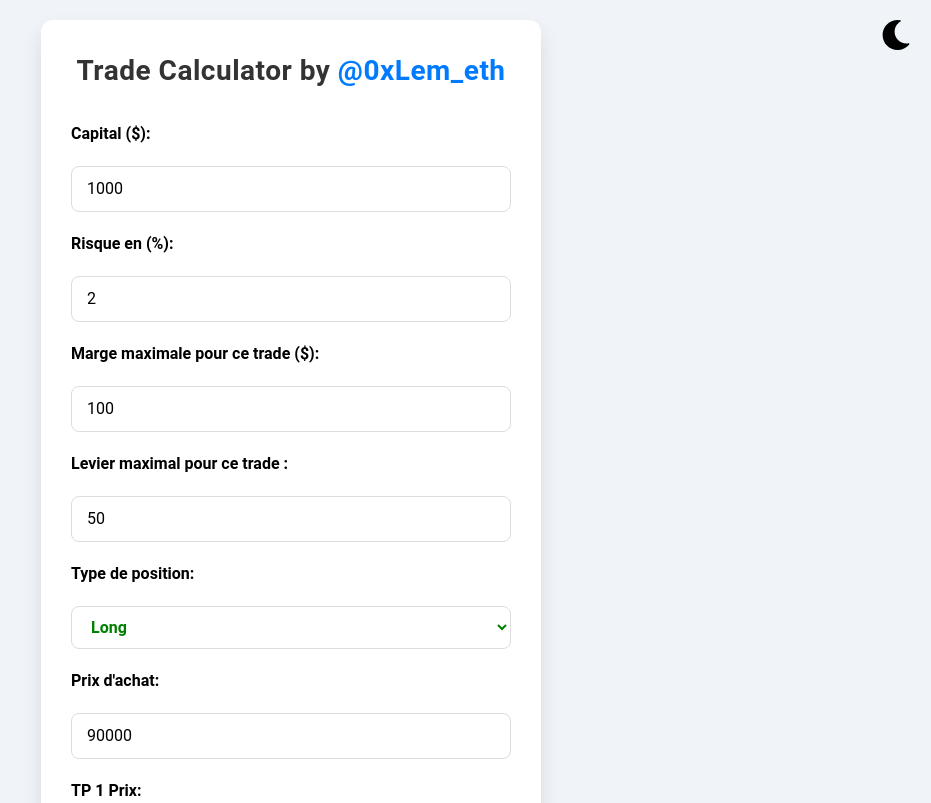
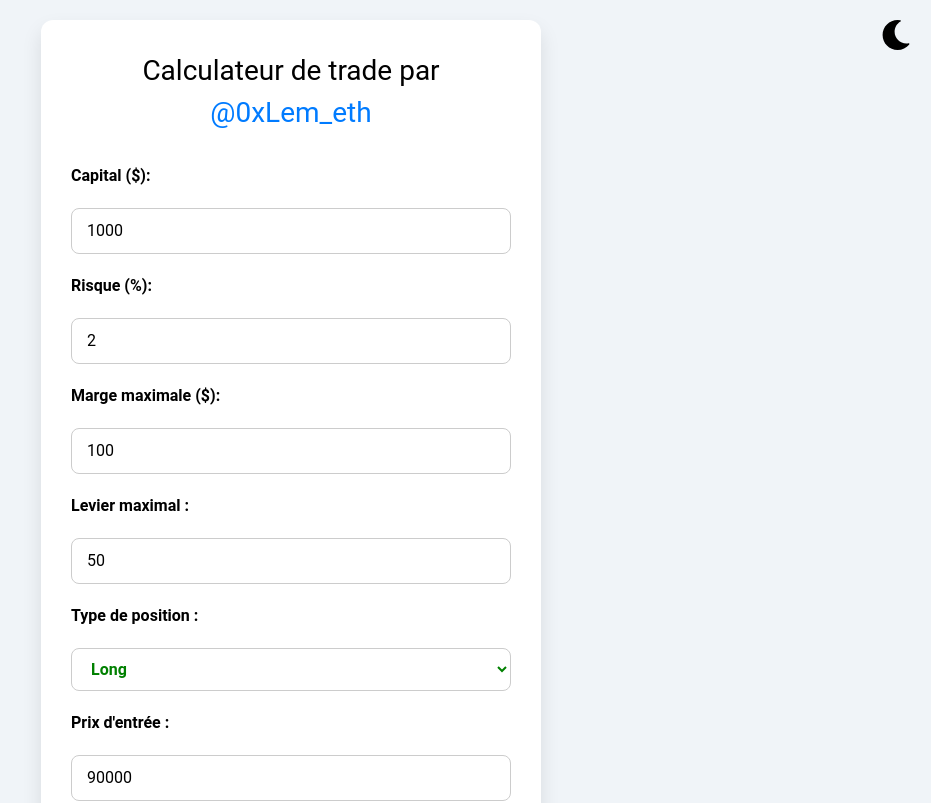
Before and after one commit to lem6z/trade-calculator, a Next.js app: page / in a window 1280 px wide. Shown: the top 803 px of the page, without its empty margins (349-1280 px from the left). Built offline with nearby package versions, Linux system fonts and the light colour scheme.

Commit message:
V1.0.2 Traductions

```diff
--- a/app/page.tsx
+++ b/app/page.tsx
@@ -1,7 +1,7 @@
 "use client";
 
 import { useState } from "react";
-import { FaSun, FaMoon } from "react-icons/fa"; // Icônes soleil et lune
+import { FaSun, FaMoon } from "react-icons/fa";
 
 export default function Home() {
   const [capital, setCapital] = useState(1000);
@@ -13,7 +13,7 @@ export default function Home() {
   const [maxMargin, setMaxMargin] = useState(100);
   const [maxLeverage, setMaxLeverage] = useState(50);
   const [result, setResult] = useState<any>(null);
-  const [isNightMode, setIsNightMode] = useState(false); // État pour gérer le mode nuit
+  const [isNightMode, setIsNightMode] = useState(false);
 
   const addTargetPrice = () => {
     setTargetPrices([...targetPrices, { targetPrice: 0, percentage: 0 }]);
@@ -44,7 +44,6 @@ export default function Home() {
     const positionValue = positionSize * entry;
 
     let totalPnL = 0;
-    let totalPercentage = 0;
     targetPrices.forEach((target) => {
       const targetPrice = parseFloat(target.targetPrice.toString());
       const pnl =
@@ -52,7 +51,6 @@ export default function Home() {
           ? positionSize * (targetPrice - entry)
           : positionSize * (entry - targetPrice);
       totalPnL += pnl * (target.percentage / 100);
-      totalPercentage += target.percentage;
     });
 
     let leverage = positionValue / maxMargin;
@@ -82,7 +80,7 @@ export default function Home() {
   };
 
   const toggleNightMode = () => {
-    setIsNightMode(!isNightMode); // Bascule entre le mode jour et le mode nuit
+    setIsNightMode(!isNightMode);
   };
 
   return (
@@ -92,14 +90,13 @@ export default function Home() {
         justifyContent: "center",
         alignItems: "center",
         minHeight: "100vh",
-        backgroundColor: isNightMode ? "#121212" : "#f0f4f8", // Fond différent selon le mode
-        color: isNightMode ? "#ffffff" : "#000000", // Texte différent selon le mode
+        backgroundColor: isNightMode ? "#121212" : "#f0f4f8",
+        color: isNightMode ? "#ffffff" : "#000000",
         fontFamily: "'Roboto', sans-serif",
         padding: 20,
-        position: "relative", // Permet de positionner le bouton en haut à droite
+        position: "relative",
       }}
     >
-      {/* Bouton pour basculer le mode */}
       <button
         onClick={toggleNightMode}
         style={{
@@ -111,7 +108,6 @@ export default function Home() {
           cursor: "pointer",
           fontSize: 30,
           color: isNightMode ? "#fff" : "#000",
-          transition: "all 0.3s ease-in-out",
         }}
       >
         {isNightMode ? <FaSun /> : <FaMoon />}
@@ -121,111 +117,65 @@ export default function Home() {
         style={{
           maxWidth: 500,
           width: "100%",
-          backgroundColor: isNightMode ? "#333" : "#ffffff", // Fond du bloc
+          backgroundColor: isNightMode ? "#333" : "#ffffff",
           borderRadius: 12,
           padding: 30,
           boxShadow: isNightMode ? "0 10px 20px rgba(255, 255, 255, 0.1)" : "0 10px 20px rgba(0, 0, 0, 0.1)",
-          transition: "all 0.3s ease-in-out",
-          transform: result ? "scale(1.05)" : "scale(1)",
         }}
       >
-        <h1
-          style={{
-            fontSize: 28,
-            textAlign: "center",
-            color: isNightMode ? "#ffffff" : "#333", // Couleur du titre
-            marginBottom: 30,
-            fontWeight: "bold",
-            letterSpacing: "0.5px",
-          }}
-        >
-          Trade Calculator by{" "}
-          <a
-            href="https://www.x.com/0xlem_eth"
-            target="_blank"
-            style={{ color: "#007bff", textDecoration: "none" }}
-          >
+        <h1 style={{ fontSize: 28, textAlign: "center", marginBottom: 30 }}>
+          Calculateur de trade par{" "}
+          <a href="https://www.x.com/0xlem_eth" target="_blank" style={{ color: "#007bff", textDecoration: "none" }}>
             @0xLem_eth
           </a>
         </h1>
 
         <div style={{ display: "flex", flexDirection: "column", gap: 20 }}>
           <label style={{ ...labelStyle, color: isNightMode ? "#ffffff" : "#000000" }}>Capital ($):</label>
-          <input
-            type="number"
-            value={capital}
-            onChange={(e) => setCapital(Number(e.target.value))}
-            style={inputStyle(isNightMode)}
-          />
+          <input type="number" value={capital} onChange={(e) => setCapital(Number(e.target.value))} style={inputStyle(isNightMode)} />
 
-          <label style={{ ...labelStyle, color: isNightMode ? "#ffffff" : "#000000" }}>Risque en (%):</label>
-          <input
-            type="number"
-            value={risk}
-            onChange={(e) => setRisk(Number(e.target.value))}
-            style={inputStyle(isNightMode)}
-          />
+          <label style={{ ...labelStyle, color: isNightMode ? "#ffffff" : "#000000" }}>Risque (%):</label>
+          <input type="number" value={risk} onChange={(e) => setRisk(Number(e.target.value))} style={inputStyle(isNightMode)} />
 
-          <label style={{ ...labelStyle, color: isNightMode ? "#ffffff" : "#000000" }}>Marge maximale pour ce trade ($):</label>
-          <input
-            type="number"
-            value={maxMargin}
-            onChange={(e) => setMaxMargin(Number(e.target.value))}
-            style={inputStyle(isNightMode)}
-          />
+          <label style={{ ...labelStyle, color: isNightMode ? "#ffffff" : "#000000" }}>Marge maximale ($):</label>
+          <input type="number" value={maxMargin} onChange={(e) => setMaxMargin(Number(e.target.value))} style={inputStyle(isNightMode)} />
 
-          <label style={{ ...labelStyle, color: isNightMode ? "#ffffff" : "#000000" }}>Levier maximal pour ce trade :</label>
-          <input
-            type="number"
-            value={maxLeverage}
-            onChange={(e) => setMaxLeverage(Number(e.target.value))}
-            style={inputStyle(isNightMode)}
-          />
+          <label style={{ ...labelStyle, color: isNightMode ? "#ffffff" : "#000000" }}>Levier maximal :</label>
+          <input type="number" value={maxLeverage} onChange={(e) => setMaxLeverage(Number(e.target.value))} style={inputStyle(isNightMode)} />
 
-          <label style={{ ...labelStyle, color: isNightMode ? "#ffffff" : "#000000" }}>Type de position:</label>
+          <label style={{ ...labelStyle, color: isNightMode ? "#ffffff" : "#000000" }}>Type de position :</label>
           <select
             value={positionType}
             onChange={(e) => setPositionType(e.target.value)}
             style={{
               ...inputStyle(isNightMode),
-              color: positionType === "long" ? "green" : "red", // Ajout de couleur selon le choix
-              fontWeight: "bold", // Pour bien mettre en évidence
+              color: positionType === "long" ? "green" : "red",
+              fontWeight: "bold",
             }}
           >
             <option value="long" style={{ color: "green" }}>Long</option>
             <option value="short" style={{ color: "red" }}>Short</option>
           </select>
 
-          <label style={{ ...labelStyle, color: isNightMode ? "#ffffff" : "#000000" }}>Prix d'achat:</label>
-          <input
-            type="number"
-            value={entryPrice}
-            onChange={(e) => setEntryPrice(Number(e.target.value))}
-            style={inputStyle(isNightMode)}
-          />
+          <label style={{ ...labelStyle, color: isNightMode ? "#ffffff" : "#000000" }}>Prix d'entrée :</label>
+          <input type="number" value={entryPrice} onChange={(e) => setEntryPrice(Number(e.target.value))} style={inputStyle(isNightMode)} />
 
           {targetPrices.map((target, index) => (
             <div key={index} style={{ display: "flex", flexDirection: "column", gap: 10 }}>
-              <label style={{ ...labelStyle, color: isNightMode ? "#ffffff" : "#000000" }}>TP {index + 1} Prix:</label>
+              <label style={{ ...labelStyle, color: isNightMode ? "#ffffff" : "#000000" }}>TP {index + 1} (prix) :</label>
               <input
                 type="number"
                 value={target.targetPrice}
-                onChange={(e) =>
-                  handleTargetPriceChange(index, "targetPrice", Number(e.target.value))
-                }
+                onChange={(e) => handleTargetPriceChange(index, "targetPrice", Number(e.target.value))}
                 style={inputStyle(isNightMode)}
               />
-              <label style={{ ...labelStyle, color: isNightMode ? "#ffffff" : "#000000" }}>TP {index + 1} Pourcentage:</label>
+              <label style={{ ...labelStyle, color: isNightMode ? "#ffffff" : "#000000" }}>TP {index + 1} (% du trade) :</label>
               <input
                 type="number"
                 value={target.percentage}
-                onChange={(e) =>
-                  handleTargetPriceChange(index, "percentage", Number(e.target.value))
-                }
+                onChange={(e) => handleTargetPriceChange(index, "percentage", Number(e.target.value))}
                 style={inputStyle(isNightMode)}
               />
-
-              {/* Le bouton "Supprimer ce TP" s'affiche seulement si l'index est >= 1 */}
               {index >= 1 && (
                 <button
                   onClick={() => removeTargetPrice(index)}
@@ -238,7 +188,6 @@ export default function Home() {
                     borderRadius: 8,
                     fontSize: 16,
                     cursor: "pointer",
-                    transition: "all 0.3s ease-in-out",
                   }}
                 >
                   Supprimer ce TP
@@ -257,19 +206,13 @@ export default function Home() {
               borderRadius: 8,
               fontSize: 18,
               cursor: "pointer",
-              transition: "all 0.3s ease-in-out",
             }}
           >
             Ajouter un TP
           </button>
 
-          <label style={{ ...labelStyle, color: isNightMode ? "#ffffff" : "#000000" }}>SL:</label>
-          <input
-            type="number"
-            value={stopLossPrice}
-            onChange={(e) => setStopLossPrice(Number(e.target.value))}
-            style={inputStyle(isNightMode)}
-          />
+          <label style={{ ...labelStyle, color: isNightMode ? "#ffffff" : "#000000" }}>Stop Loss (SL) :</label>
+          <input type="number" value={stopLossPrice} onChange={(e) => setStopLossPrice(Number(e.target.value))} style={inputStyle(isNightMode)} />
 
           <button
             onClick={calculate}
@@ -282,7 +225,6 @@ export default function Home() {
               borderRadius: 8,
               fontSize: 18,
               cursor: "pointer",
-              transition: "all 0.3s ease-in-out",
             }}
           >
             Calculer
@@ -293,32 +235,19 @@ export default function Home() {
               style={{
                 marginTop: 30,
                 padding: 20,
-                backgroundColor: isNightMode ? "#333" : "#f4f4f9", // Fond plus foncé en mode nuit
+                backgroundColor: isNightMode ? "#333" : "#f4f4f9",
                 borderRadius: 8,
                 boxShadow: isNightMode ? "0 4px 8px rgba(255, 255, 255, 0.1)" : "0 4px 8px rgba(0, 0, 0, 0.1)",
+                color: isNightMode ? "#ffffff" : "#000000",
               }}
             >
-              <p style={resultTextStyle}>
-                <strong>Risk Amount:</strong> ${result.riskAmount.toFixed(2)}
-              </p>
-              <p style={resultTextStyle}>
-                <strong>Position Size:</strong> {result.positionSize.toFixed(2)}
-              </p>
-              <p style={resultTextStyle}>
-                <strong>Position Value:</strong> ${result.positionValue.toFixed(2)}
-              </p>
-              <p style={resultTextStyle}>
-                <strong>PNL:</strong> ${result.pnl.toFixed(2)}
-              </p>
-              <p style={resultTextStyle}>
-                <strong>Leverage:</strong> x{result.leverage}
-              </p>
-              <p style={resultTextStyle}>
-                <strong>Real Margin (Without Leverage):</strong> ${result.realMargin.toFixed(2)}
-              </p>
-              <p style={resultTextStyle}>
-                <strong>Risk-Reward Ratio (RR):</strong> {result.rr.toFixed(2)}
-              </p>
+              <p><strong>Montant perdu si SL atteint :</strong> ${result.riskAmount.toFixed(2)}</p>
+              <p><strong>Taille de la position :</strong> {result.positionSize.toFixed(2)}</p>
+              <p><strong>Valeur de la position :</strong> ${result.positionValue.toFixed(2)}</p>
+              <p><strong>Valeur sans levier :</strong> ${result.realMargin.toFixed(2)}</p>
+              <p><strong>Levier :</strong> x{result.leverage}</p>
+              <p><strong>Ratio Risk/Reward :</strong> {result.rr.toFixed(2)}</p>
+              <p><strong>PNL potentiel :</strong> ${result.pnl.toFixed(2)}</p>
             </div>
           )}
         </div>
@@ -330,10 +259,9 @@ export default function Home() {
 const inputStyle = (isNightMode: boolean) => ({
   padding: "10px 15px",
   borderRadius: 8,
-  border: "1px solid #ddd",
+  border: "1px solid #ccc",
   fontSize: 16,
   outline: "none",
-  transition: "border 0.3s ease-in-out",
   color: isNightMode ? "#fff" : "#000",
   backgroundColor: isNightMode ? "#121212" : "#fff",
 });
@@ -342,8 +270,3 @@ const labelStyle = {
   fontSize: 16,
   fontWeight: "bold",
 };
-
-const resultTextStyle = {
-  color: "#ffffff", // Texte blanc en mode nuit
-  fontSize: 16,
-};
```
